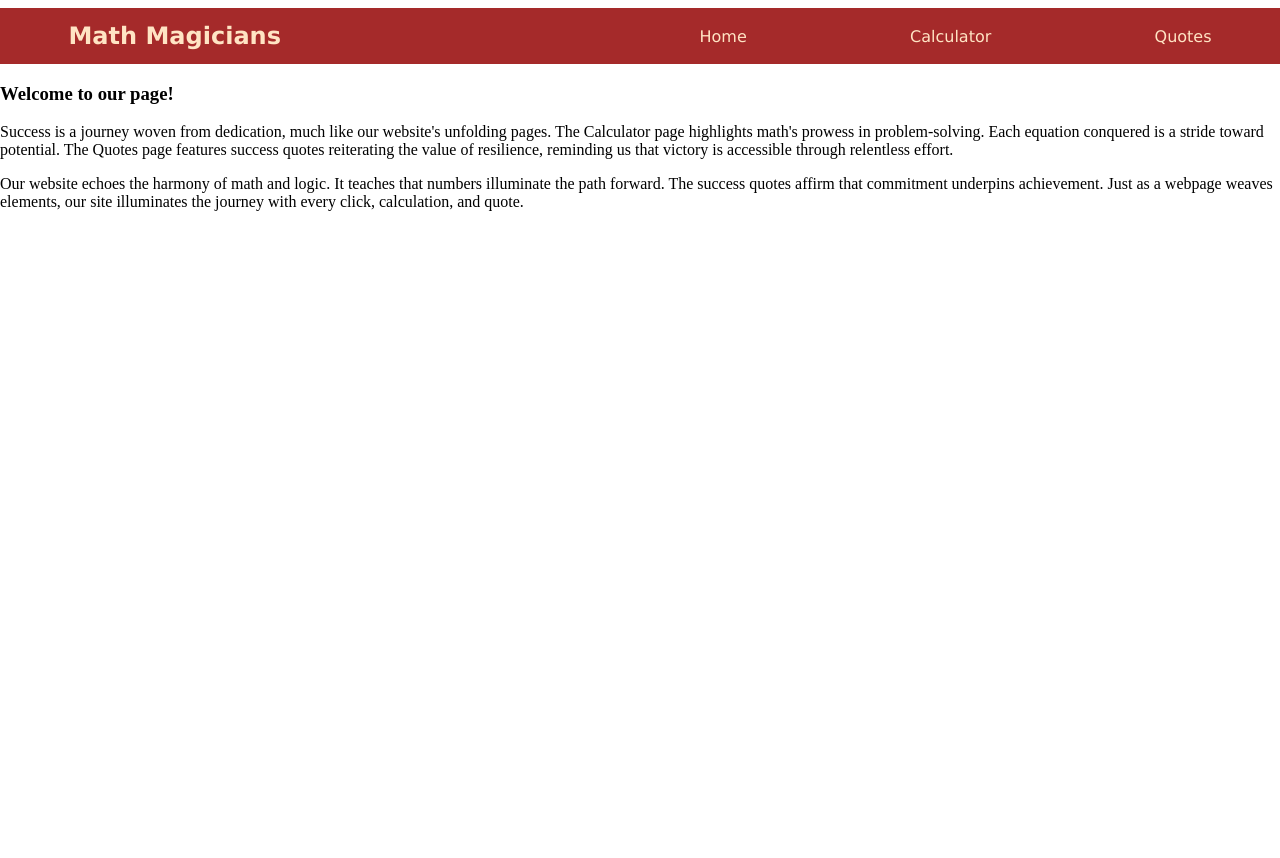
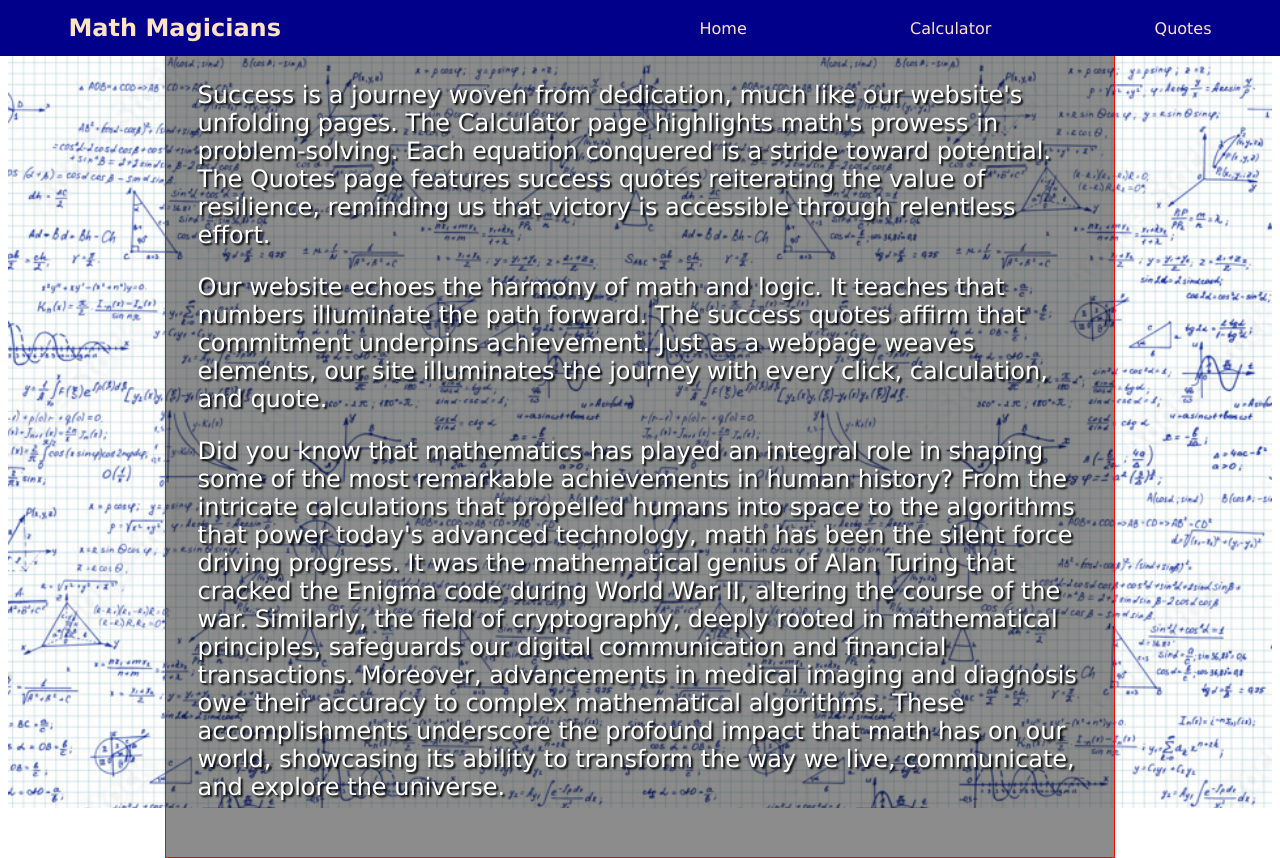
Before and after one commit to agneta1991/math-magicians, a React (Create React App) app: page / in a window 1280 px wide. Before the commit the page ends 800 px from the top, so only its background shows below. Built offline with nearby package versions, Linux system fonts and the light colour scheme.

Commit message:
css to home page added

```diff
--- a/src/App.js
+++ b/src/App.js
@@ -4,11 +4,25 @@ import Calculator from './components/calculator';
 import FetchedApi from './components/api';
 import NavigationBar from './components/navigationbar';
 import HomePage from './components/home';
+import backgroundImage from './components/background.jpeg';
 
 function App() {
   return (
     <Router>
-      <div>
+      <div
+        style={{
+          display: 'flex',
+          flexDirection: 'column',
+          alignItems: 'center',
+          justifyContent: 'center',
+          backgroundImage: `url(${backgroundImage})`,
+          backgroundSize: 'cover',
+          backgroundPosition: 'center',
+          // background:
+          // 'radial-gradient(circle, rgba(183,183,181,1) 0%, rgba(255,228,196,1) 100%)',
+          height: '100vh',
+        }}
+      >
         <NavigationBar />
         <Routes>
           <Route path="/" element={<HomePage />} />
--- a/src/components/calculator.js
+++ b/src/components/calculator.js
@@ -15,6 +15,8 @@ function Calculator() {
   };
 
   return (
+    <>
+      <h1>Let&apos;s do some math!</h1>
       <div className="calc">
         <div className="screen">
           <span>
@@ -27,6 +29,7 @@ function Calculator() {
         </div>
         <ButtonDiv onButtonClick={handleClick} />
       </div>
+    </>
   );
 }
 
--- a/src/components/home.js
+++ b/src/components/home.js
@@ -1,7 +1,29 @@
 function HomePage() {
   return (
-    <section className="homeDiv">
-      <h3>Welcome to our page!</h3>
+    <section
+      className="homeDiv"
+      style={{
+        width: '70%',
+        margin: '1.5rem',
+        fontFamily: 'Verdana, Geneva, Tahoma, sans-serif',
+        border: '1px solid red',
+        height: 'auto',
+        padding: '2rem',
+        backgroundColor: 'rgba(0, 0, 0, 0.45)',
+        color: 'white',
+        fontStyle: 'bolder',
+        fontSize: '1.5rem',
+        textShadow: '2px 2px 2px black',
+      }}
+    >
+      <h3
+        style={{
+          textAlign: 'center',
+          fontFamily: 'Verdana, Geneva, Tahoma, sans-serif',
+        }}
+      >
+        Welcome to our page!
+      </h3>
       <p>
         Success is a journey woven from dedication, much like our website&apos;s
         unfolding pages. The
@@ -24,6 +46,21 @@ function HomePage() {
         commitment underpins achievement. Just as a webpage weaves elements, our
         site illuminates the journey with every click, calculation, and quote.
       </p>
+      <p>
+        Did you know that mathematics has played an integral role in shaping
+        some of the most remarkable achievements in human history? From the
+        intricate calculations that propelled humans into space to the
+        algorithms that power today&apos;s advanced technology, math has been
+        the silent force driving progress. It was the mathematical genius of
+        Alan Turing that cracked the Enigma code during World War II, altering
+        the course of the war. Similarly, the field of cryptography, deeply
+        rooted in mathematical principles, safeguards our digital communication
+        and financial transactions. Moreover, advancements in medical imaging
+        and diagnosis owe their accuracy to complex mathematical algorithms.
+        These accomplishments underscore the profound impact that math has on
+        our world, showcasing its ability to transform the way we live,
+        communicate, and explore the universe.
+      </p>
     </section>
   );
 }
--- a/src/components/navigationbar.js
+++ b/src/components/navigationbar.js
@@ -1,5 +1,5 @@
 import { Link } from 'react-router-dom';
-import './navigationbar.css';
+import './navigationbar.modules.css';
 
 function NavigationBar() {
   return (
--- a/src/components/navigationbar.css
+++ b/src/components/navigationbar.modules.css
@@ -1,6 +1,6 @@
 nav {
   font-family: Verdana, Geneva, Tahoma, sans-serif;
-  color: bisque;
+  color: #ffe4c4;
   ;
   display: flex;
   justify-content: space-between;
@@ -9,7 +9,9 @@ nav {
   width: 100vw;
   box-sizing: border-box;
   height: 7vh;
-  background-color: brown;
+  background-color: darkblue;
+  position: fixed;
+  top: 0;
 }
 
 h1 {
```
Also changed, not shown: src/components/background.jpeg (added). Lines whose indentation alone changed are shown as unchanged.
